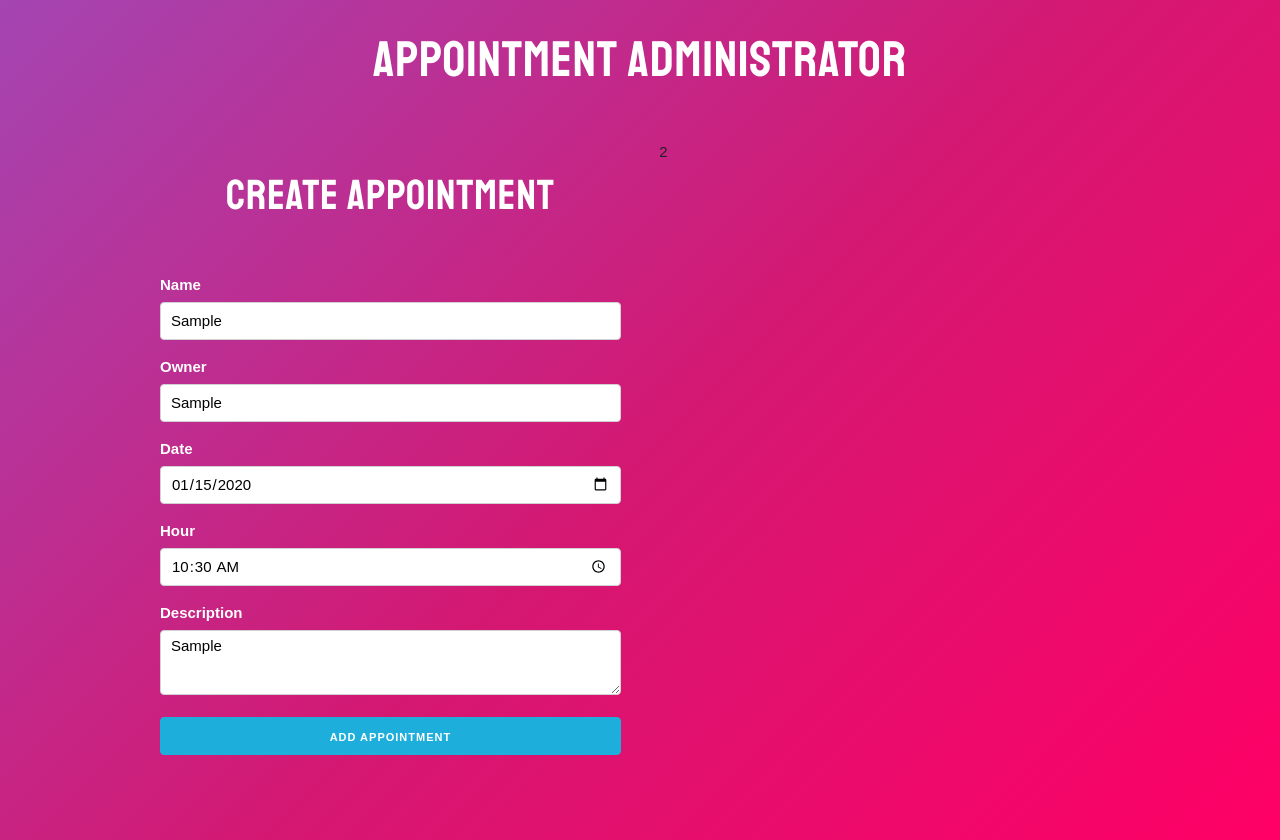
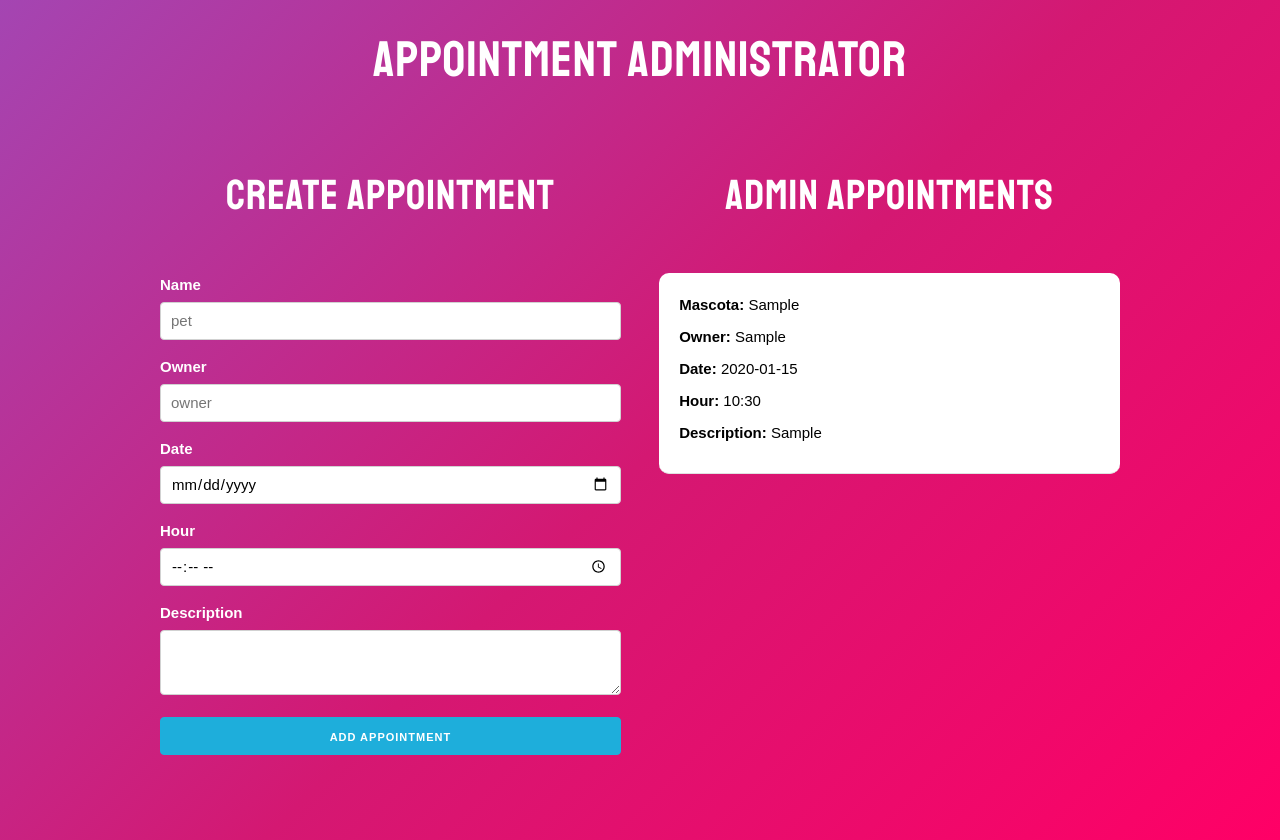
Before and after one commit to wilmerjfl/appointmentSystem, a React (Create React App) app: page / in a window 1280 px wide. Both pictures are taken after typing "Sample", "Sample", "2020-01-15", "10:30", "Sample" into the empty fields and a click on the button "ADD APPOINTMENT". Built offline with nearby package versions, Linux system fonts and the light colour scheme; the HTML template or start-up script is replaced by a standard one.

Commit message:
add component card appointment and show in other column

```diff
--- a/src/App.js
+++ b/src/App.js
@@ -1,7 +1,17 @@
-import React, { Fragment } from 'react';
-import Form from './components/form'
+import React, { Fragment, useState } from 'react';
+import Form from './components/form';
+import Appointments from './components/appointments';
 
 function App() {
+
+  const [appointments, setAppointments] = useState([])
+
+  const addAppointments = appointment => {
+    setAppointments([
+      ...appointments,
+    appointment])
+  }
+
   return (
     <Fragment>
     <h1> Appointment Administrator</h1>
@@ -9,10 +19,14 @@ function App() {
     <div className="container">
       <div className="row">
         <div className="one-half column">
-        <Form/>
+        <Form
+          addAppointments={addAppointments}/>
         </div>
         <div className="one-half column">
-            2
+          <Appointments
+            appointments={appointments}
+          />
+
         </div>
       </div>
     </div>
--- /dev/null
+++ b/src/components/appointment.jsx
@@ -0,0 +1,17 @@
+import React from 'react';
+
+const Appointment = props => {
+
+  const { pet, owner, date, hour, description } = props.appointment;
+  return (
+    <div className="cita">
+      <p>Mascota: <span>{pet}</span></p>
+      <p>Owner: <span>{owner}</span></p>
+      <p>Date: <span>{date}</span></p>
+      <p>Hour: <span>{hour}</span></p>
+      <p>Description: <span>{description}</span></p>
+    </div>
+  )
+}
+
+export default Appointment;
--- /dev/null
+++ b/src/components/appointments.jsx
@@ -0,0 +1,23 @@
+import React, { Fragment } from 'react';
+import Appointment from './appointment';
+
+const Appointments = props => {
+
+  const appointments = props.appointments;
+
+  return (
+  <Fragment>
+    <h2>Admin Appointments</h2>
+    {
+      appointments.map(appointment =>
+        <Appointment
+        key={appointment.id}
+        appointment={appointment}
+      />
+      )
+    }
+  </Fragment>
+  )
+}
+
+export default Appointments;
--- a/src/components/form.jsx
+++ b/src/components/form.jsx
@@ -1,7 +1,7 @@
 import React, { Fragment, useState } from 'react';
-import {v4 as uuidv4} from 'uuid';
+import { v4 as uuidv4 } from 'uuid';
 
-const Form = () => {
+const Form = (props) => {
 
   const appointmentModel = {
     id: uuidv4(),
@@ -23,8 +23,6 @@ const Form = () => {
 
   const { pet, owner, date, hour, description } = appointment;
 
-  const [error, setError] = useState(false)
-
   const [ errorMessage, setErrormessage] = useState()
 
   const submitAppointment = e => {
@@ -33,17 +31,22 @@ const Form = () => {
     // Validate a ID
     const values = Object.entries(appointment)
 
-    values.forEach((value) => {
-      if(value[1].trim() === '') {
-        setError(true);
-        setErrormessage(value[0]);
-        return;
-      }
-    })
+    // Find empty value
+    const empty = values.find(value => value[1] == '')
 
-    //
+    if(empty) {
+      // console.log(empty)
+      setErrormessage(empty[0]);
+      return;
+    }
+    // Creating Appointment
+    props.addAppointments(appointment);
 
+    // Reset ErrorMessage
+    setErrormessage()
 
+    // Restart form
+    setAppointment(appointmentModel)
   }
 
 
@@ -52,7 +55,7 @@ const Form = () => {
     <Fragment>
       <h2>Create Appointment</h2>
 
-      { error ? <p className="alerta-error">All values are required, please add: {errorMessage}</p>: null}
+      { errorMessage ? <p className="alerta-error">All values are required, please add: {errorMessage}</p>: null}
 
       <form
         onSubmit={submitAppointment}
```
Also changed, not shown: 1 other file (tests, documents, lock files or other folders).
